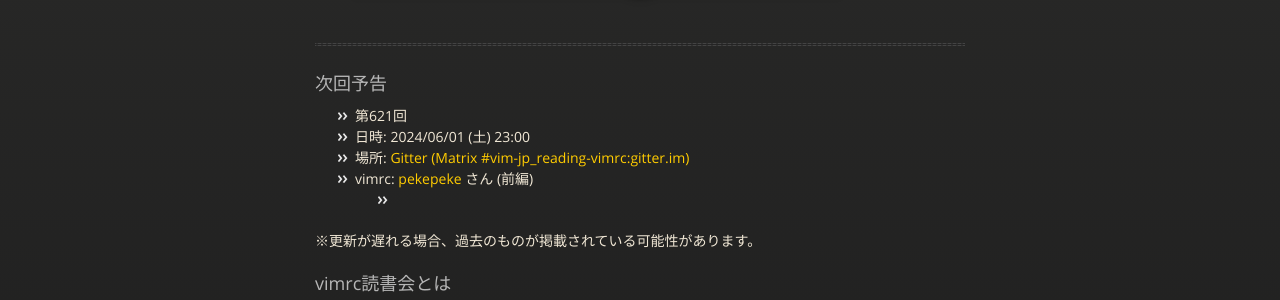
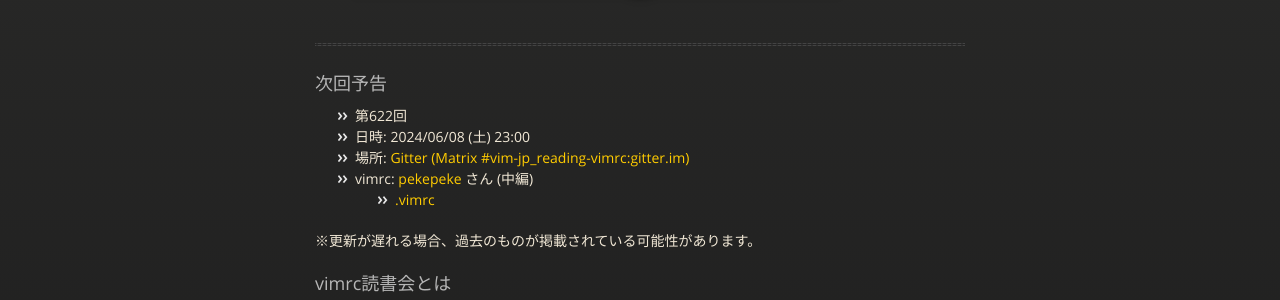
Before and after one commit to vim-jp/reading-vimrc, a Jekyll site: the page built from index.md, in a window 1280 px wide and 900 px high. Shown: the part 211-511 px from the top of the window. Built offline with Jekyll 4.4.1, drawn with Linux system fonts in a browser that asks for light colours; nearby versions of some CDN libraries.

Commit message:
Update the next information: #622 pekepeke

```diff
--- a/_data/next.yml
+++ b/_data/next.yml
@@ -1,11 +1,11 @@
-- id: 621
-  date: 2024-06-01 23:00
+- id: 622
+  date: 2024-06-08 23:00
   author:
     name: pekepeke
     url: https://github.com/pekepeke
   vimrcs:
     - url: https://github.com/pekepeke/dotfiles/blob/master/.vimrc
       hash: null
-      name: ''
-  part: 前編
+      name: .vimrc
+  part: 中編
   other: null
```
